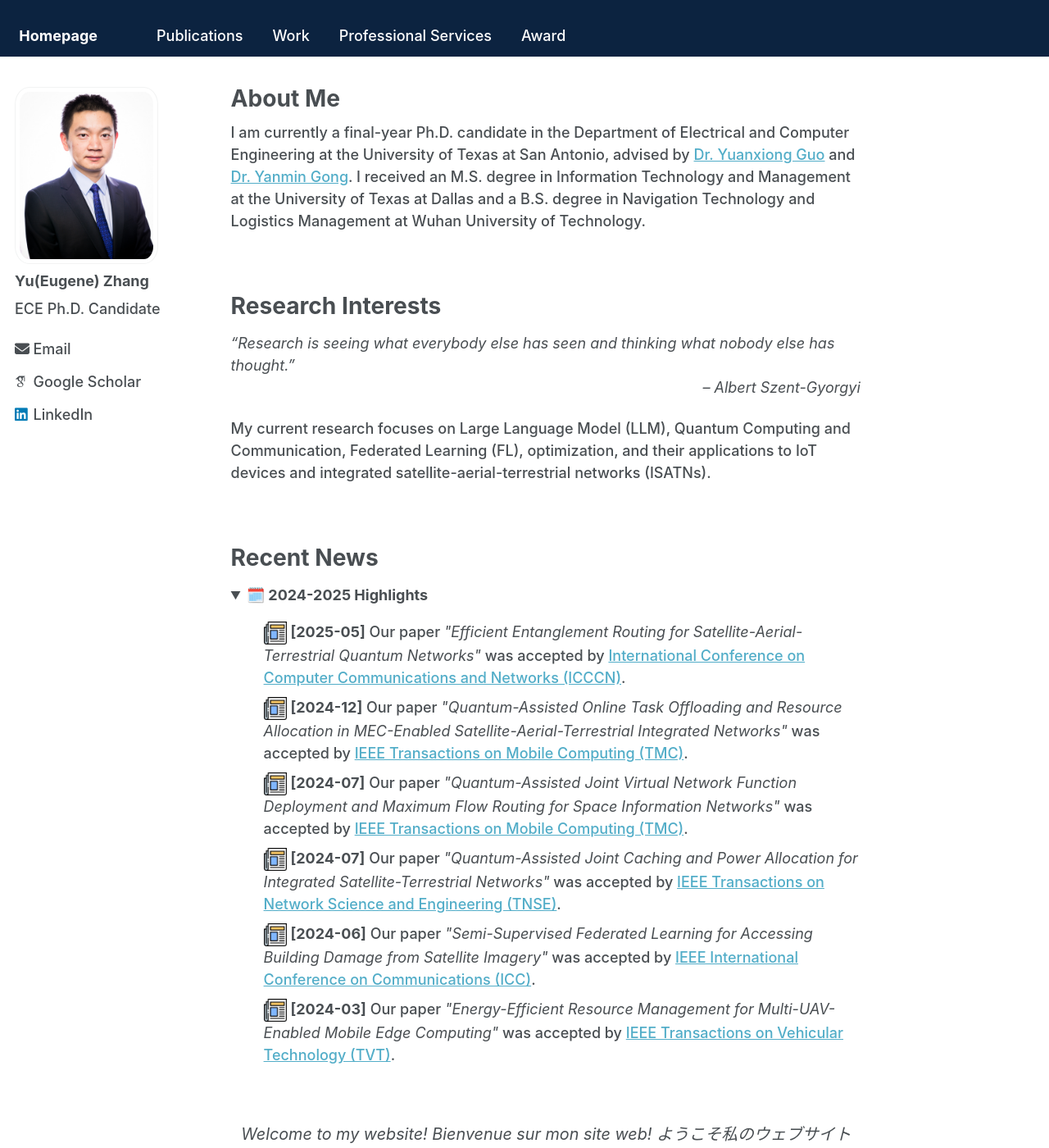
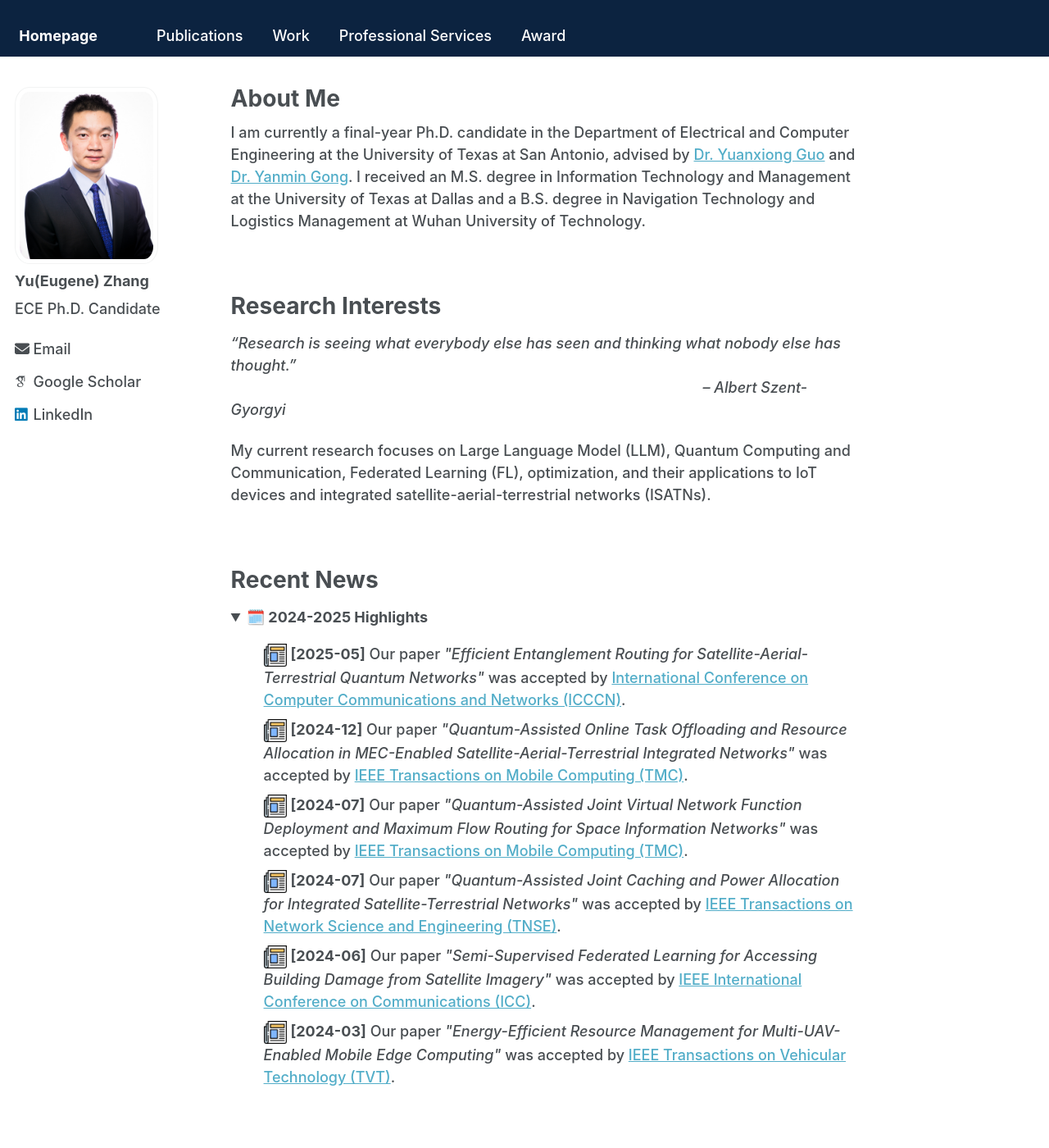
Before and after one commit to Yu-Zhang-Eugene/yu-zhang-eugene.github.io, a Jekyll site: the page built from _pages/about.md, in a window 1280 px wide and 1400 px high. Shown: the whole window at 82% size. Built offline with Jekyll 4.4.1, drawn with Linux system fonts in a browser that asks for light colours; some web fonts are replaced.

Commit message:
Update _base.scss

```diff
--- a/_sass/_base.scss
+++ b/_sass/_base.scss
@@ -14,7 +14,7 @@ body {
   color: $text-color;
   font-family: $global-font-family;
   line-height: 1.5;
-  font-weight: 450;
+  font-weight: 550;
 
   &.overflow--hidden {
     /* when primary navigation is visible, the content in the background won't scroll */
```
